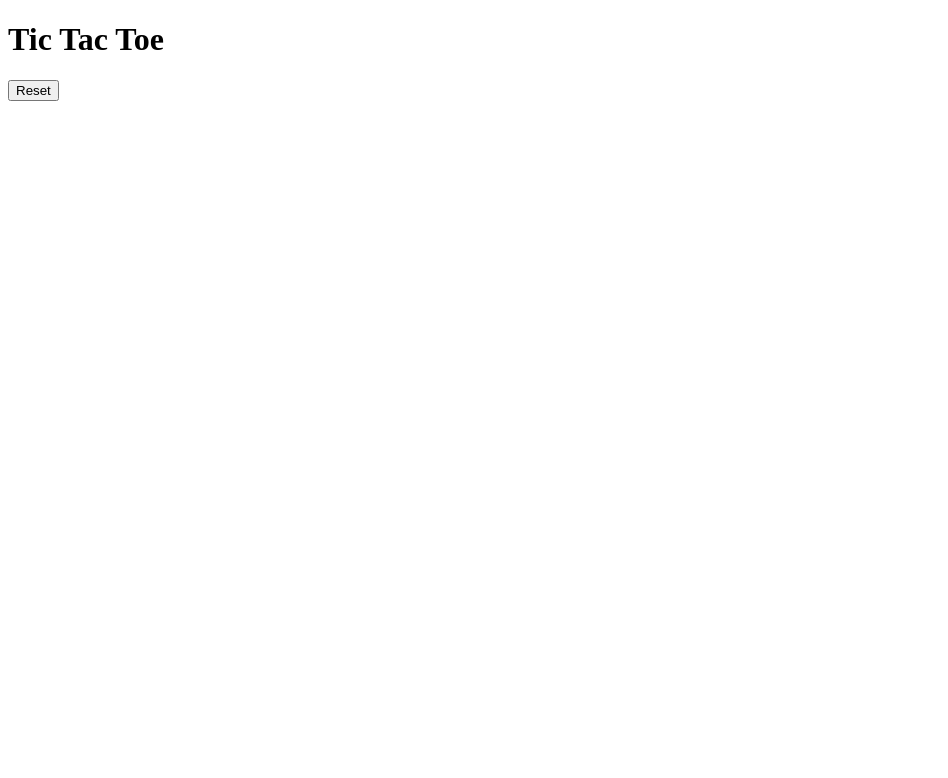
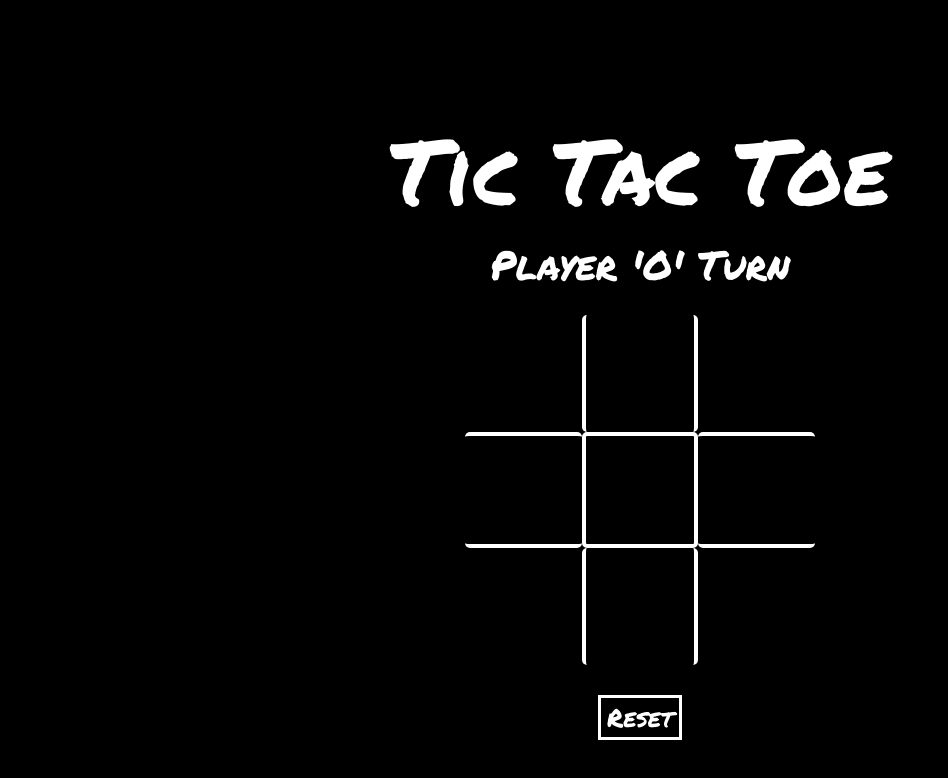
Before and after one commit to hanjun1/tic-tac-toe, a plain HTML site: page index.html in a window 1280 px wide. Shown: the whole page, without its empty margins (0-948 px from the left). Drawn offline with Linux system fonts and the light colour scheme; the site is published under a folder, as on GitHub Pages, so addresses that start at the root find nothing.

Commit message:
fixed error with git pages

```diff
--- a/index.html
+++ b/index.html
@@ -4,8 +4,8 @@
     <meta charset="UTF-8">
     <meta http-equiv="X-UA-Compatible" content="IE=edge">
     <meta name="viewport" content="width=device-width, initial-scale=1.0">
-    <link rel="stylesheet" href="/styles/reset.css">
-    <link rel="stylesheet" href="/styles/style.css">
+    <link rel="stylesheet" href="styles/reset.css">
+    <link rel="stylesheet" href="styles/style.css">
     <link rel="preconnect" href="https://fonts.gstatic.com">
     <link href="https://fonts.googleapis.com/css2?family=Permanent+Marker&display=swap" rel="stylesheet">
     <title>Tic Tac Toe</title>
@@ -27,6 +27,6 @@
     <div class="button-container">
         <button id="reset" type="button">Reset</button>
     </div>
-    <script src="/scripts/script.js"></script>
+    <script src="scripts/script.js"></script>
 </body>
 </html>
```
